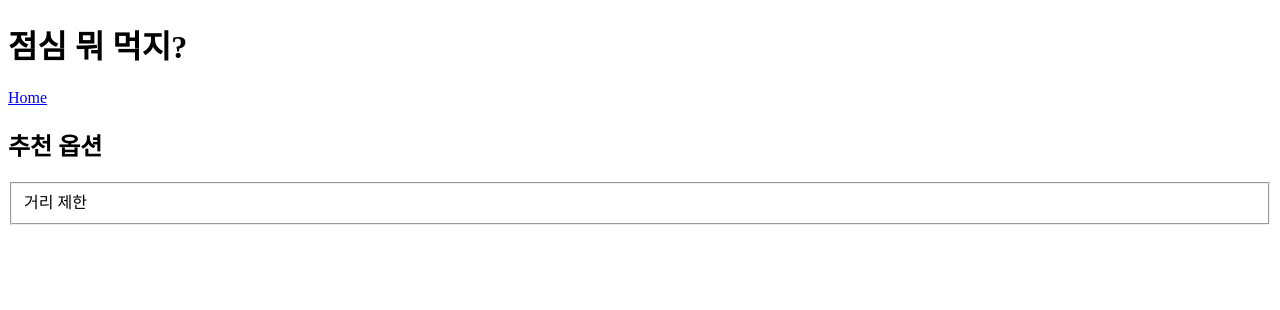
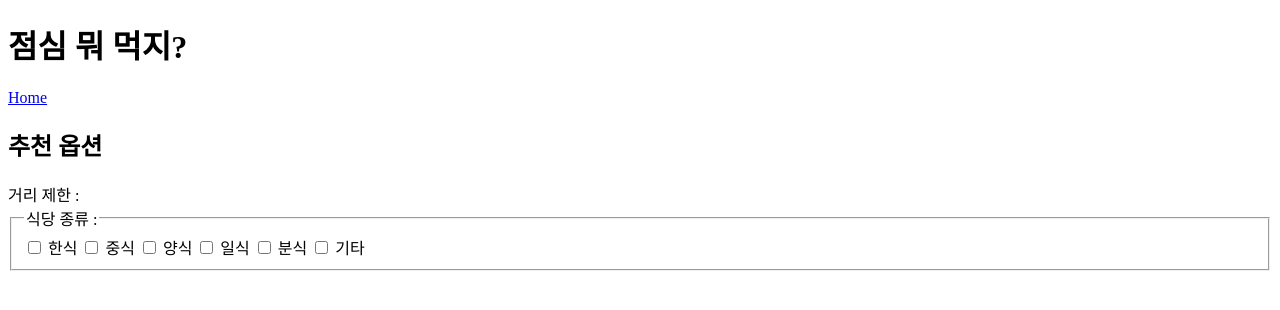
Before and after one commit to lazygyu/n_lunch, a Flask app: page /m/recommand_form in a window 1280 px wide. Shown: the top 310 px of the page. Run offline with Flask 2, Linux system fonts and the light colour scheme; parts of the project's set-up code (start-up, migrations or seed data) failed here and were passed over; some libraries are stand-ins or nearby versions.

Commit message:
i'll go to sleep

```diff
--- a/templates/mobile/recommandform.html
+++ b/templates/mobile/recommandform.html
@@ -2,13 +2,46 @@
 {% block body %}
 	<h2>추천 옵션</h2>
 	<form method="post" action="{{url_for('mobile_recommand')}}">
-		<fieldset data-role="fieldcontain">
-			<label>거리 제한
+		<div data-role="fieldcontain">
+			<label for="hasDistance">거리 제한 : </label>
 				<select name="hasDistance" id="hasDistance" data-role="slider" class="ui-slider-switch">
 					<option value="off">Off</option>
 					<option value="on">On</option>
 				</select>
-			</label>
-		</fieldset>
+		</div>
+		<div data-role="fieldcontain" id="distanceDiv">
+			<label for="distance">거리 (m) : </label>
+			<input type="range" name="distance" id="distance" value="100" min="10" max="500" data-highlight="true" />
+		</div>
+		<div data-role="fieldcontain">
+			<fieldset data-role="controlgroup">
+				<legend>식당 종류 : </legend>
+				<input type="checkbox" name="type[]" value="한식" id="type1" />
+				<label for="type1">한식</label>
+				<input type="checkbox" name="type[]" value="중식" id="type2" />
+				<label for="type2">중식</label>
+				<input type="checkbox" name="type[]" value="양식" id="type3" />
+				<label for="type3">양식</label>
+				<input type="checkbox" name="type[]" value="일식" id="type4" />
+				<label for="type4">일식</label>
+				<input type="checkbox" name="type[]" value="분식" id="type5" />
+				<label for="type5">분식</label>
+				<input type="checkbox" name="type[]" value="기타" id="type6" />
+				<label for="type6">기타</label>
+			</fieldset>
+		</div>
 	</form>
+<script type="text/javascript">
+	$(function(){
+		$("#distanceDiv").hide();
+		$("#hasDistance").click(function(){
+			var v = $("option:selected", this).val();
+			if( v == "on"){
+				$("#distance").slideDown();
+			}else{
+				$("#distance").slideUp();
+			}
+		});
+	})
+</script>
 {% endblock %}
```
